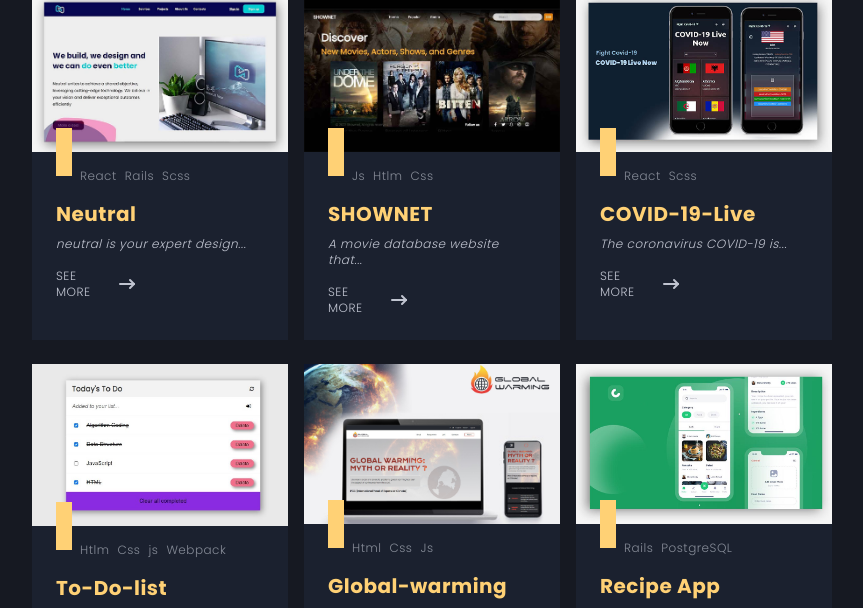
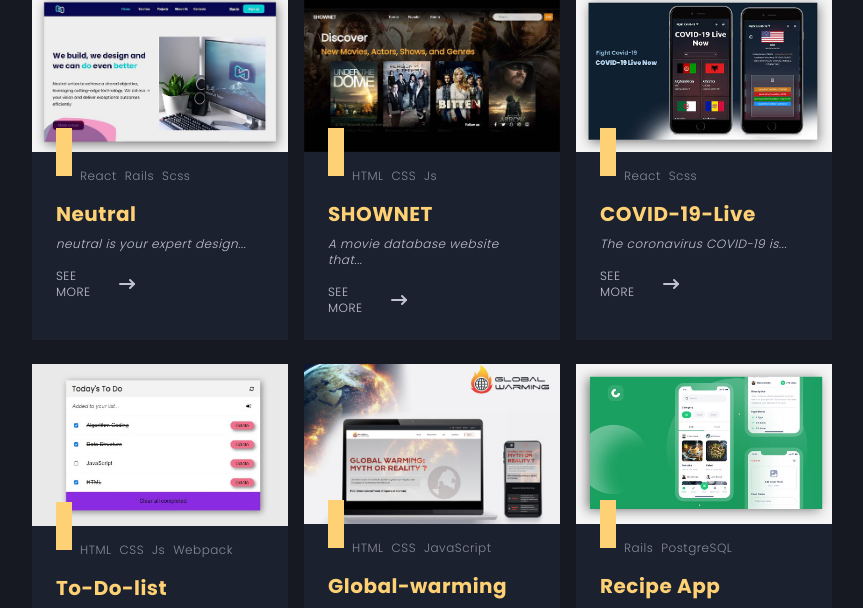
Before and after one commit to joel-kalema/me_with-nextjs, a Next.js app: page / in a window 1280 px wide. Shown: the part 2646-3254 px from the top of the page, without its empty margins (208-1071 px from the left). Built offline with nearby package versions, Linux system fonts and the light colour scheme.

Commit message:
update datas

```diff
--- a/components/data/portfolio.js
+++ b/components/data/portfolio.js
@@ -15,7 +15,7 @@ export const projects = [
         title: 'SHOWNET',
         details: 'A movie database website that displays all the information about a show including the discription and the rating of the show. You can search for a show, like and also comment on any of your favourite show. This project consumed TVmaze api.',
         fewDetail :'A movie database website that...',
-        technologies: ['Js', 'Htlm', 'Css'],
+        technologies: ['HTML', 'CSS', 'Js'],
         live: 'https://tylher.github.io/Javascript-capstone/',
         source: 'https://github.com/tylher/Javascript-capstone',
         state: 'public'
@@ -37,7 +37,7 @@ export const projects = [
         title: 'To-Do-list',
         details: 'The To_Do_List is a project designed to help you get organized, achieve your goals and never forget a thing. By keeping record of your plans and allowing you to edit them the way you want.',
         fewDetail :'The To_Do_List is a project...',
-        technologies: ['Htlm', 'Css', 'js', 'Webpack'],
+        technologies: ['HTML', 'CSS', 'Js', 'Webpack'],
         live: 'https://joel-kalema.github.io/To-Do-list/',
         source: 'https://github.com/joel-kalema/To-Do-list',
         state: 'public'
@@ -48,7 +48,7 @@ export const projects = [
         title: 'Global-warming',
         details: 'This is a responsive website that navigates from the home page to the about page, following mobile first rule.',
         fewDetail :'This is a responsive website...',
-        technologies: ['Html', 'Css', 'Js'],
+        technologies: ['HTML', 'CSS', 'JavaScript'],
         live: 'https://joel-kalema.github.io/Global-warming/',
         source: 'https://github.com/joel-kalema/Global-warming',
         state: 'public'
```
